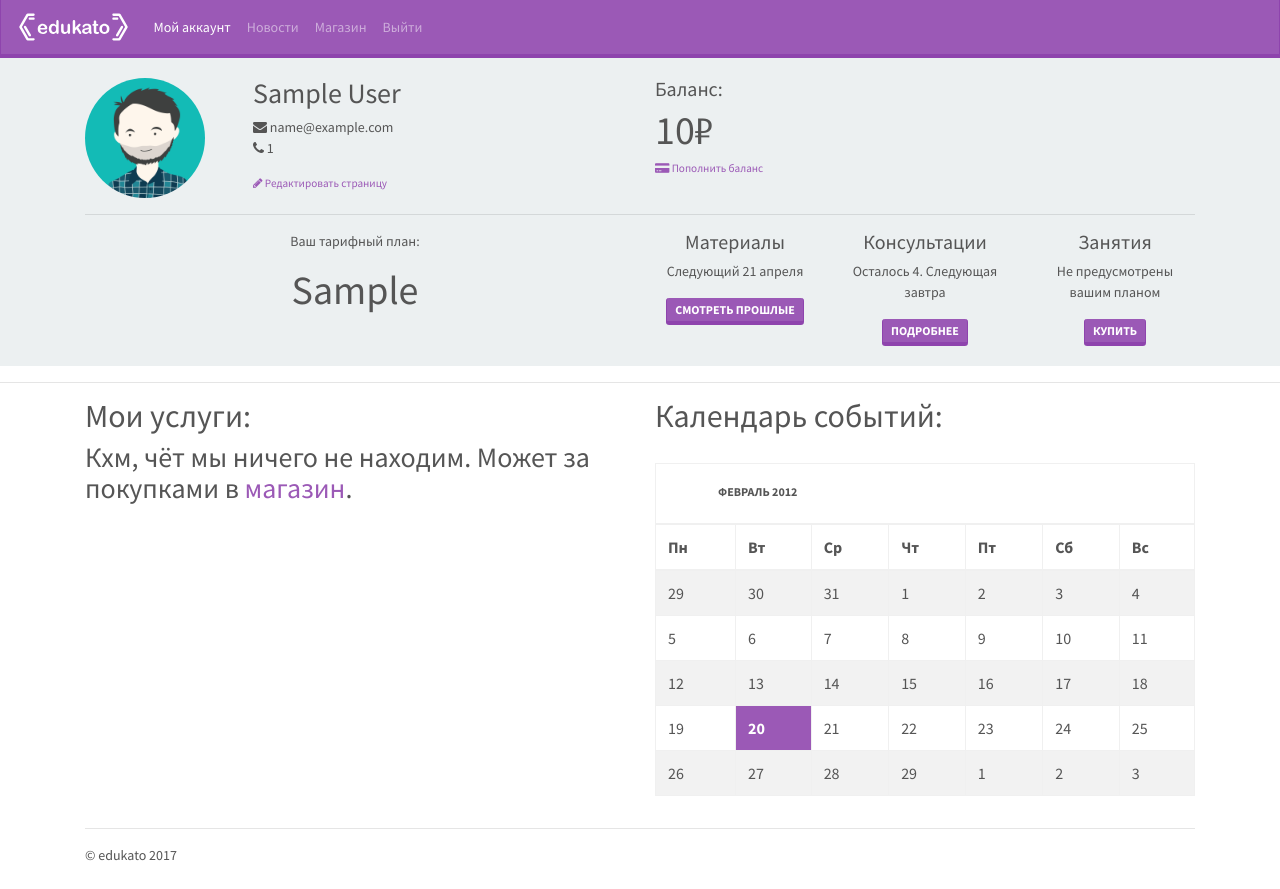
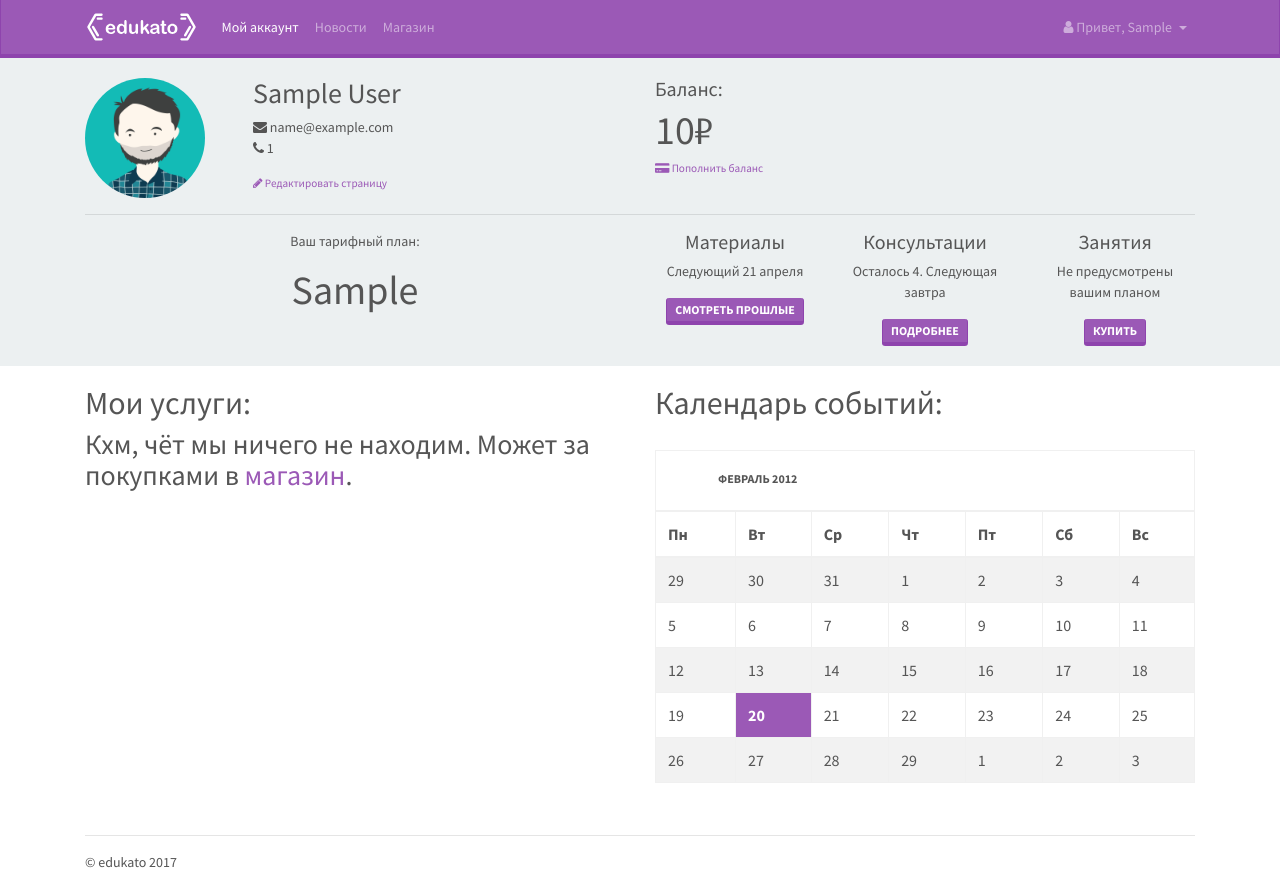
Before and after one commit to edukato/learning, a Flask app: page /account in a window 1280 px wide. Before the commit the page ends 861 px from the top, so only its background shows below. Run offline with Flask 2, Linux system fonts and the light colour scheme; a user stored in the database is signed in; tables that the repository leaves empty hold one stand-in row (values such as "Sample post"); data that the repository does not hold is empty; some libraries are stand-ins or nearby versions.

Commit message:
Разобрался с отсутпами

```diff
--- a/app/static/css/style.css
+++ b/app/static/css/style.css
@@ -2,6 +2,9 @@
     background-color: #ecf0f1 !important;
     padding-bottom: 20px;
 }
-.container:first-of-type{
+.container {
     padding-top: 20px;
 }
+nav .container:first-of-type {
+    padding-top: 0px !important;
+}
--- a/app/templates/auth/login.html
+++ b/app/templates/auth/login.html
@@ -3,6 +3,7 @@
 {% extends "base.html" %}
 {% block title %}Вход{% endblock %}
 {% block body %}
+<div class="container">
     <div class="content-section">
         <br/>
         {{ utils.flashed_messages() }}
@@ -13,4 +14,5 @@
             {{ wtf.quick_form(form) }}
         </div>
     </div>
+</div>
 {% endblock %}
--- a/app/templates/auth/register.html
+++ b/app/templates/auth/register.html
@@ -2,6 +2,7 @@
 {% extends "base.html" %}
 {% block title %}Регистрация{% endblock %}
 {% block body %}
+<div class="container">
     <div class="content-section">
         <div class="center">
             <h1>Регистрация</h1>
@@ -9,4 +10,5 @@
             {{ wtf.quick_form(form) }}
         </div>
     </div>
+</div>
 {% endblock %}
--- a/app/templates/base.html
+++ b/app/templates/base.html
@@ -29,7 +29,8 @@
             aria-label="Toggle navigation">
         <span class="navbar-toggler-icon"></span>
     </button>
-    <a class="navbar-brand" href="#">
+    <div class="container">
+        <a class="navbar-brand" href="{{ url_for('home.homepage') }}">
             <img src="{{ url_for('static', filename='images/logo.svg') }}" height="30" alt="">
         </a>
 
@@ -45,9 +46,6 @@
                 <li class="nav-item">
                     <a class="nav-link" href="{{ url_for('home.shop') }}">Магазин</a>
                 </li>
-            <li class="nav-item">
-                <a class="nav-link" href="{{ url_for('auth.logout') }}">Выйти</a>
-            </li>
                 {% elif ((current_user.is_authenticated) and (self.title() == "Лента новостей")) %}
                 <li class="nav-item">
                     <a class="nav-link" href="{{ url_for('home.account') }}">Мой аккаунт</a>
@@ -58,8 +56,6 @@
                 <li class="nav-item">
                     <a class="nav-link" href="{{ url_for('home.shop') }}">Магазин</a>
                 </li>
-            <a class="nav-link" href="{{ url_for('auth.logout') }}">Выйти</a>
-            </li>
                 {% elif ((current_user.is_authenticated) and (self.title() == "Магазин")) %}
                 <li class="nav-item">
                     <a class="nav-link" href="{{ url_for('home.account') }}">Мой аккаунт</a>
@@ -69,9 +65,6 @@
                 </li>
                 <li class="nav-item active">
                     <a class="nav-link" href="{{ url_for('home.shop') }}">Магазин</a>
-            </li>
-            <li class="nav-item">
-                <a class="nav-link" href="{{ url_for('auth.logout') }}">Выйти</a>
                 </li>
                 {% elif ( (not(current_user.is_authenticated)) and (self.title() == "Главная страница")) %}
                 <li class="nav-item active">
@@ -105,6 +98,23 @@
                 </li>
                 {% endif %}
             </ul>
+            {% if current_user.is_authenticated %}
+            <ul class="navbar-nav navbar-right">
+                <li class="nav-item dropdown">
+                    <a class="nav-link dropdown-toggle" data-toggle="dropdown" href="#" role="button"
+                       aria-haspopup="true" aria-expanded="false"><span class="fa fa- fa-user"></span>
+                        Привет, {{ current_user.first_name }}
+                    </a>
+                    <div class="dropdown-menu dropdown-menu-right">
+                        <a class="dropdown-item" href="{{ url_for('home.edit_account') }}"><span
+                                class="fa fa- fa-pencil"></span> Настройки аккаунта</a>
+                        <a class="dropdown-item" href="{{ url_for('auth.logout') }}"><span
+                                class="fa fa- fa-sign-out"></span> Выход наружу</a>
+                    </div>
+                </li>
+            </ul>
+            {% endif %}
+        </div>
     </div>
 </nav>
 
--- a/app/templates/home/account.html
+++ b/app/templates/home/account.html
@@ -47,7 +47,6 @@
         </div>
     </div>
 </div>
-<hr/>
 <div class="container">
 <div class="row">
     <div class="col-md-6">
--- a/app/templates/home/index.html
+++ b/app/templates/home/index.html
@@ -6,8 +6,8 @@
         <h1>Привет, это закрытый сервис.
             <small>Если честно, то мы не очень рады тебе</small>
         </h1>
-        <a class="btn-primary" href="{{ url_for('auth.register') }}">Регистрация</a>
-        <a class="btn-default" href="{{ url_for('auth.login') }}">Вход</a>
+        <a class="btn btn-lg btn-primary" href="{{ url_for('auth.register') }}">Регистрация</a>
+        <a class="btn btn-lg btn-default" href="{{ url_for('auth.login') }}">Вход</a>
 
     </div>
 </div>
--- a/app/templates/home/service.html
+++ b/app/templates/home/service.html
@@ -1,5 +1,5 @@
 {% extends "base.html" %}
-{% block title %}Главная страница{% endblock %}
+{% block title %}{{ service.description}}{% endblock %}
 {% block body %}
 <div class="bg-1">
     <div class="container">
```
Lines whose indentation alone changed are shown as unchanged.
